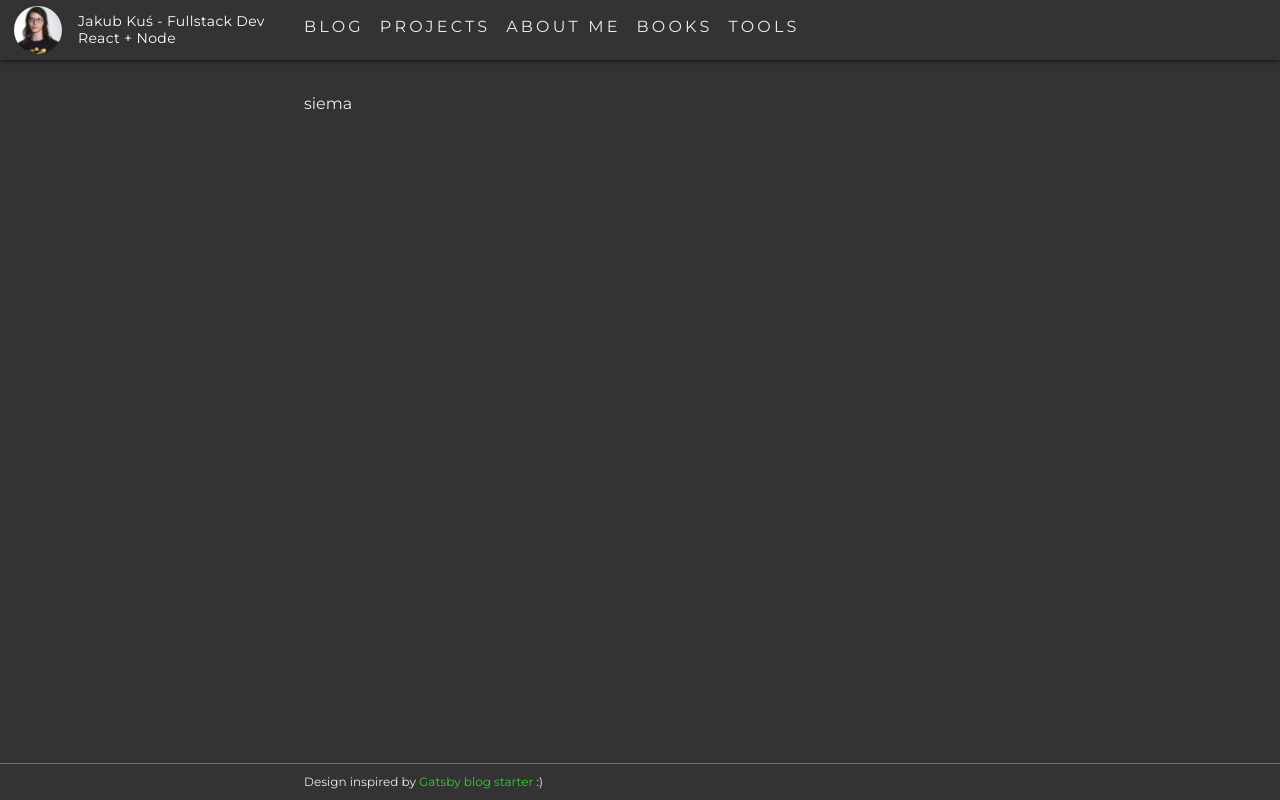
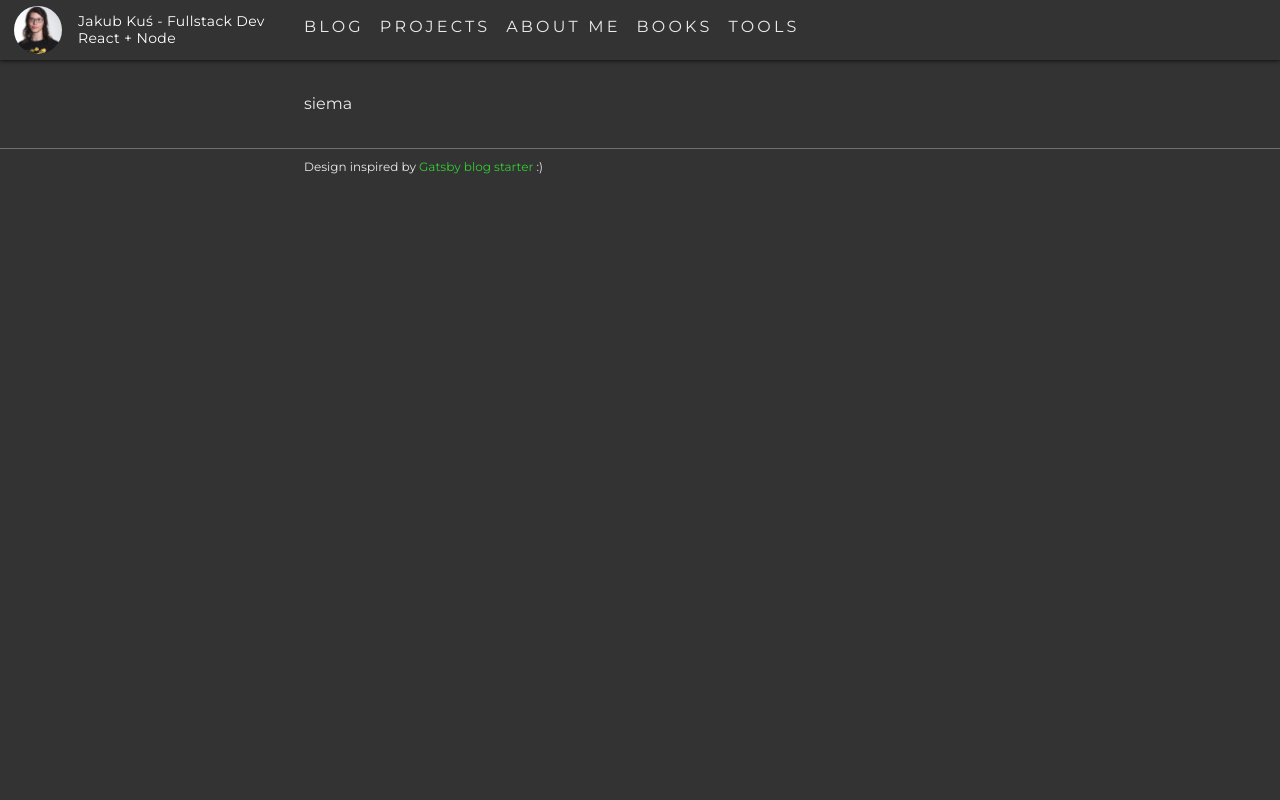
Before and after one commit to JakubKus/jkus.dev, a Next.js app: page / in a window 1280 px wide. Built offline with nearby package versions, Linux system fonts and the light colour scheme; a small style sheet from the web is missing.

Commit message:
add reading progress

```diff
--- a/components/layout.tsx
+++ b/components/layout.tsx
@@ -2,17 +2,21 @@ import Meta from './meta';
 import React, { PropsWithChildren } from 'react';
 import Footer from './footer';
 import Navbar from './navigation/navbar';
+import ReadingProgress from './reading-progress';
 
 const Layout = ({ children }: PropsWithChildren) => {
+  const contentRef = React.createRef<HTMLDivElement>();
+
   return (
-    <>
+    <div ref={contentRef}>
       <Meta />
       <Navbar />
-      <div className="mt-navbar wideDesktop:mt-desktopNavbar py-8 min-h-content wideDesktop:min-h-desktopContent">
-        <main>{children}</main>
-      </div>
+      <ReadingProgress contentRef={contentRef} />
+      <main className="mt-navbar wideDesktop:mt-desktopNavbar py-8 min-h-content wideDesktop:min-h-desktopContent">
+        {children}
+      </main>
       <Footer />
-    </>
+    </div>
   );
 };
 
--- /dev/null
+++ b/components/reading-progress.tsx
@@ -0,0 +1,39 @@
+import React from 'react';
+
+type Props = {
+  contentRef: React.RefObject<HTMLDivElement>;
+};
+
+const ReadingProgress = ({ contentRef }: Props) => {
+  const [readingProgress, setReadingProgress] = React.useState(0);
+
+  React.useEffect(() => {
+    const scrollListener = () => {
+      if (!contentRef.current) return;
+
+      const element = contentRef.current;
+      const contentHeight = element.clientHeight + element.offsetTop - window.innerHeight;
+      const windowScrollPosition = window.scrollY;
+
+      if (windowScrollPosition === 0) return setReadingProgress(0);
+      if (windowScrollPosition > contentHeight) return setReadingProgress(100);
+
+      setReadingProgress(windowScrollPosition / contentHeight);
+    };
+
+    document.addEventListener('scroll', scrollListener);
+
+    return () => {
+      document.removeEventListener('scroll', scrollListener);
+    }
+  }, [contentRef]);
+
+  return (
+    <span
+      className={`w-full h-[1px] origin-left bg-accent-2 fixed top-navbar desktop:top-desktopNavbar`}
+      style={{ transform: `scaleX(${readingProgress})` }}
+    />
+  );
+}
+
+export default ReadingProgress;
```
